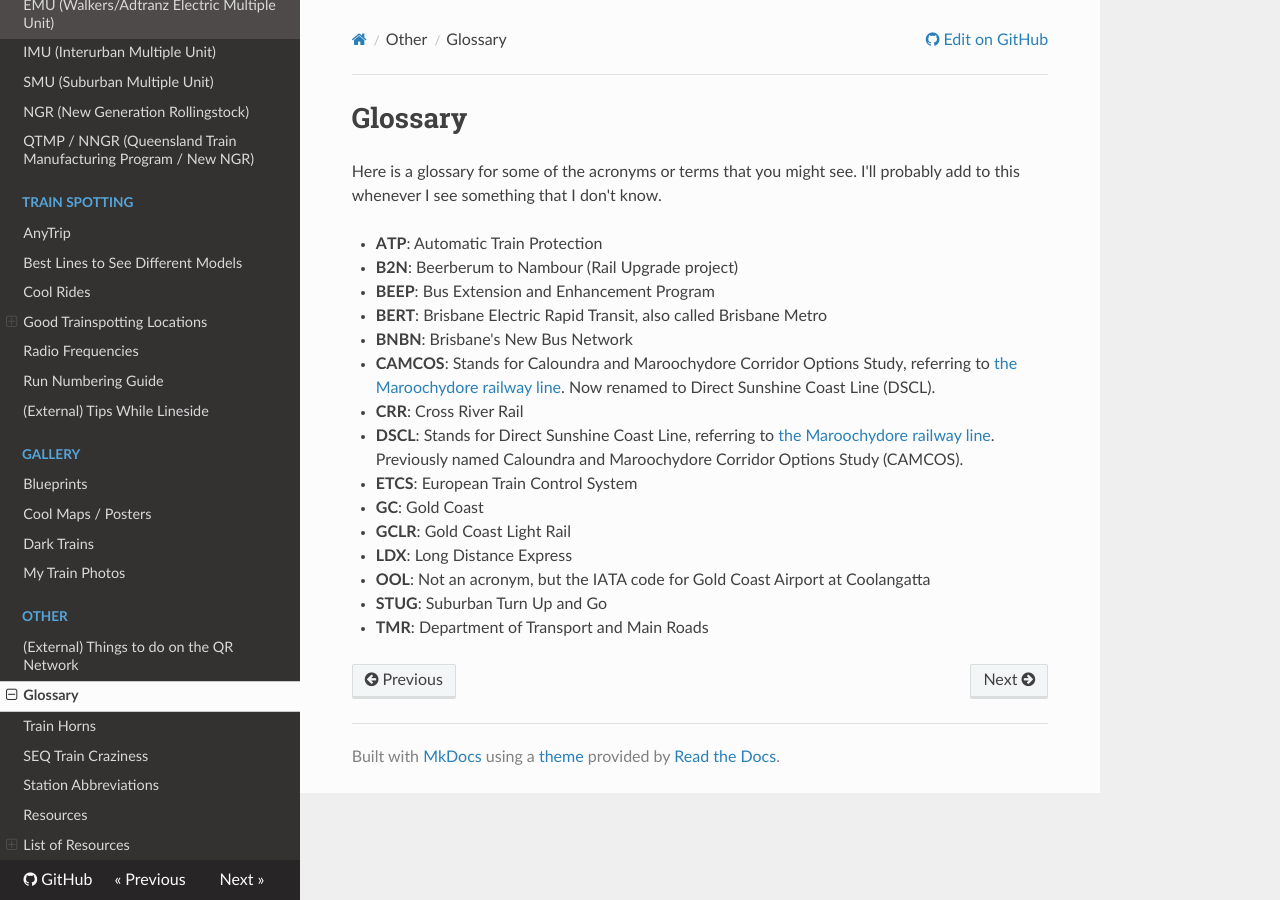
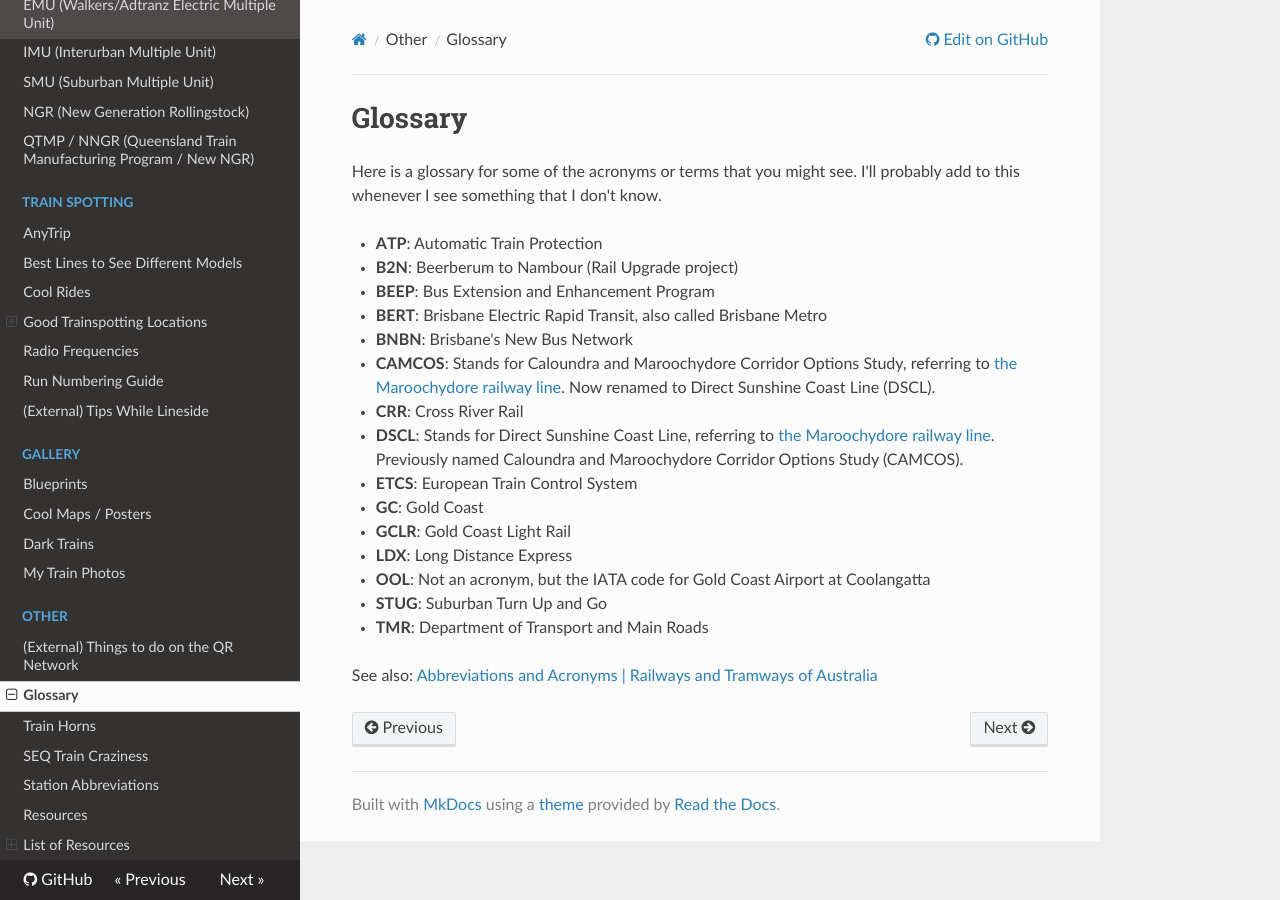
Before and after one commit to SysPoe/train-wiki, an MkDocs documentation site: the page built from docs/Other/Glossary.md, in a window 1280 px wide. Built offline with MkDocs 1.6.1, drawn with Linux system fonts in a browser that asks for light colours; nearby versions of some CDN libraries.

Commit message:
Add see also to glossary

```diff
--- a/docs/Other/Glossary.md
+++ b/docs/Other/Glossary.md
@@ -17,3 +17,5 @@ Here is a glossary for some of the acronyms or terms that you might see. I'll pr
 - **OOL**: Not an acronym, but the IATA code for Gold Coast Airport at Coolangatta
 - **STUG**: Suburban Turn Up and Go
 - **TMR**: Department of Transport and Main Roads
+
+See also: [Abbreviations and Acronyms | Railways and Tramways of Australia](https://www.railtram.com.au/abbreviations-and-acronyms)
```
